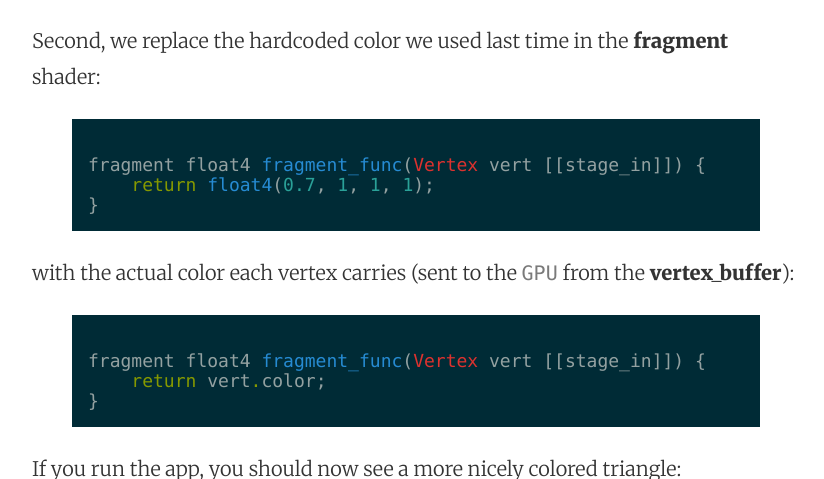
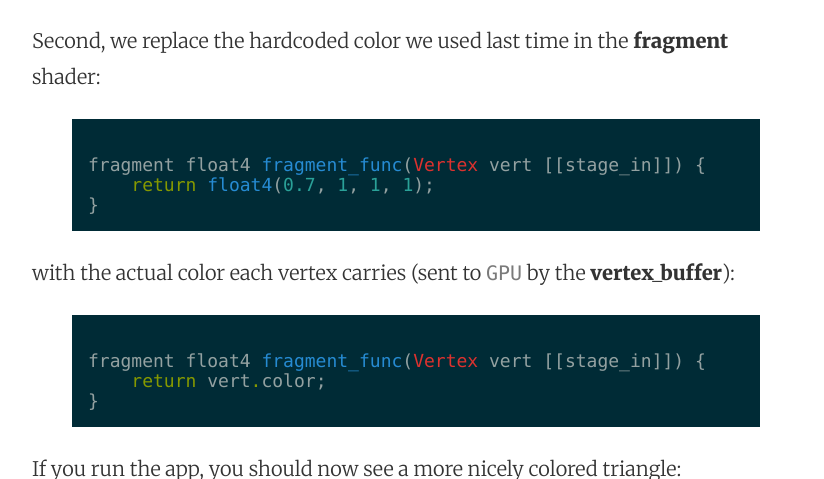
Before and after one commit to mhorga/mhorga.github.io, a Jekyll site: the page built from _posts/2016-01-25-using-metalkit-part-3.markdown, in a window 1280 px wide and 900 px high, scrolled down 3496 px, cut to the strip 0-479 px from the top of the window. Shown: the whole strip, without its empty margins (224-1048 px from the left). Built offline with Jekyll 4.4.1, drawn with Linux system fonts in a browser that asks for light colours.

Commit message:
Post update: Using MetalKit part 3

```diff
--- a/_posts/2016-01-25-using-metalkit-part-3.markdown
+++ b/_posts/2016-01-25-using-metalkit-part-3.markdown
@@ -108,7 +108,7 @@
 }
 {% endhighlight %}
 
-with the actual color each vertex carries (sent to the `GPU` from the __vertex_buffer__):
+with the actual color each vertex carries (sent to `GPU` by the __vertex_buffer__):
 
 {% highlight swift %}
 fragment float4 fragment_func(Vertex vert [[stage_in]]) {
```
